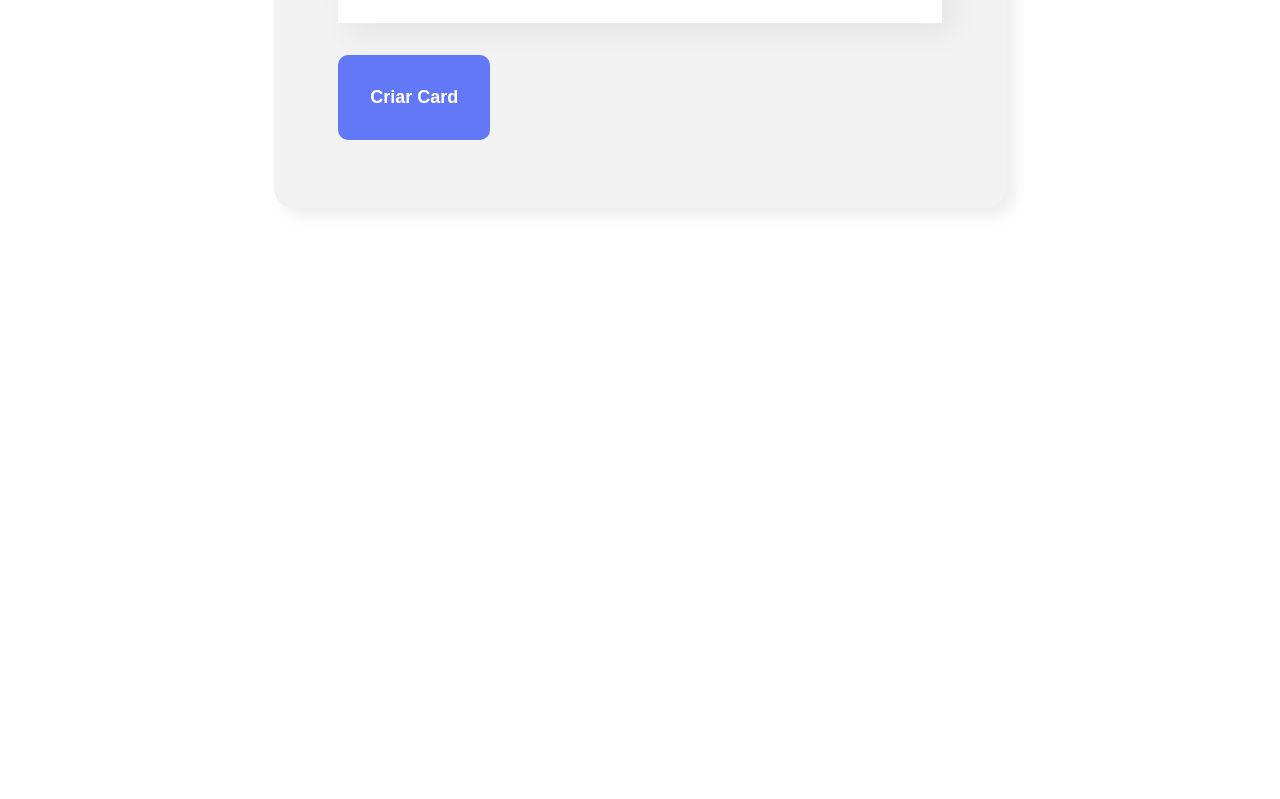
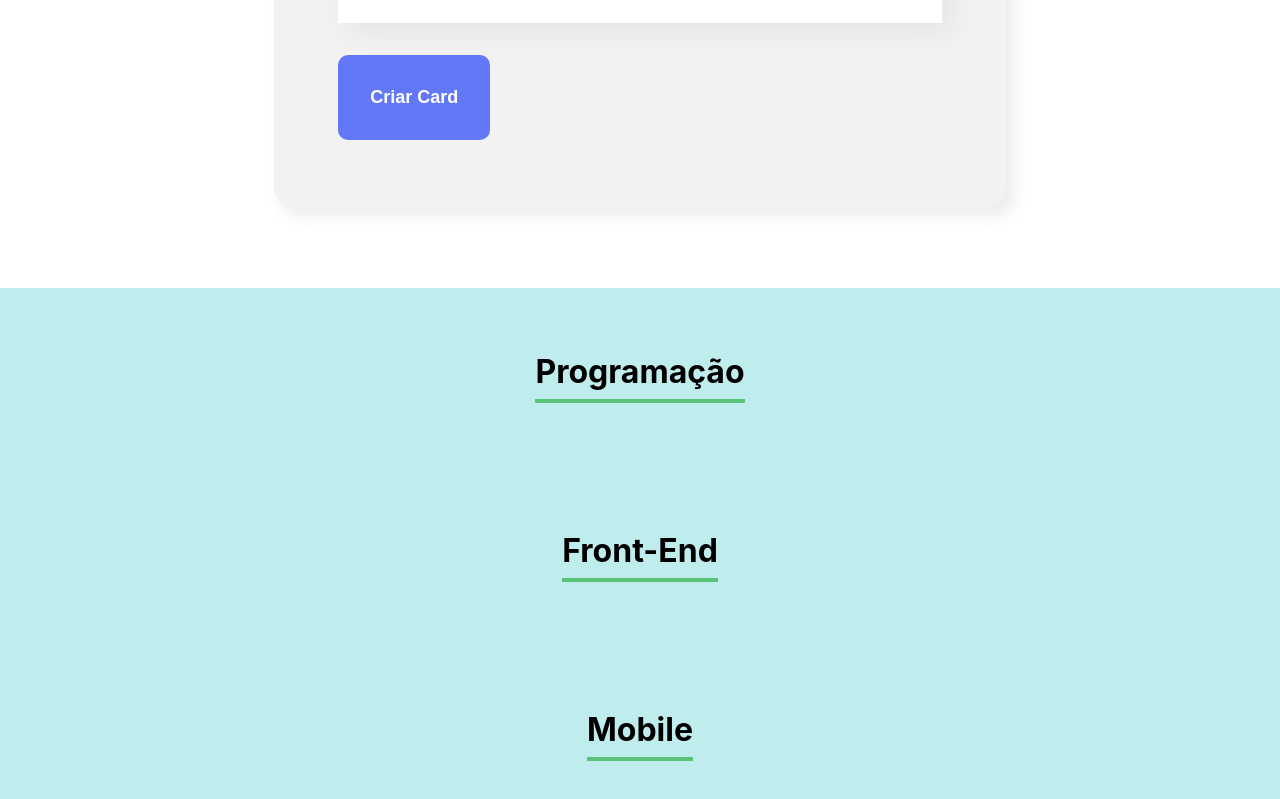
Before and after one commit to matheusjuda/organo-react, a React (Create React App) app: page / in a window 1280 px wide. Shown: the part 1189-1988 px from the top of the page. Before the commit the page ends 1477 px from the top, so only its background shows below. Built offline with nearby package versions, Linux system fonts and the light colour scheme.

Commit message:
Criando componente time / hook time

```diff
--- a/src/App.js
+++ b/src/App.js
@@ -1,6 +1,7 @@
 import { useState } from "react";
 import Banner from "./componentes/Banner";
 import Formulario from "./componentes/Formulario";
+import Time from "./componentes/Time";
 
 function App() {
 
@@ -17,6 +18,9 @@
     <div className="App">
       <Banner />
       <Formulario colaboradorCadastrado={colaborador => aoNovoColaboradorAdicionado(colaborador)} />
+      <Time nome='Programação' />
+      <Time nome='Front-End' />
+      <Time nome='Mobile' />
 
     </div>
   );
--- /dev/null
+++ b/src/componentes/Time/Time.css
@@ -0,0 +1,13 @@
+.time {
+    text-align: center;
+    padding: 32px;
+    background-color: rgb(191, 237, 237);
+}
+
+.time h3 {
+    font-size: 32px;
+    border-bottom: 4px solid;
+    display: inline-block;
+    padding-bottom: 8px;
+    border-bottom: 4px solid #57c278;
+}
--- /dev/null
+++ b/src/componentes/Time/index.js
@@ -0,0 +1,11 @@
+import './Time.css'
+
+const Time = (props) => {
+    return (
+        <section className='time'>
+            <h3>{props.nome}</h3>
+        </section>
+    )
+}
+
+export default Time
```
